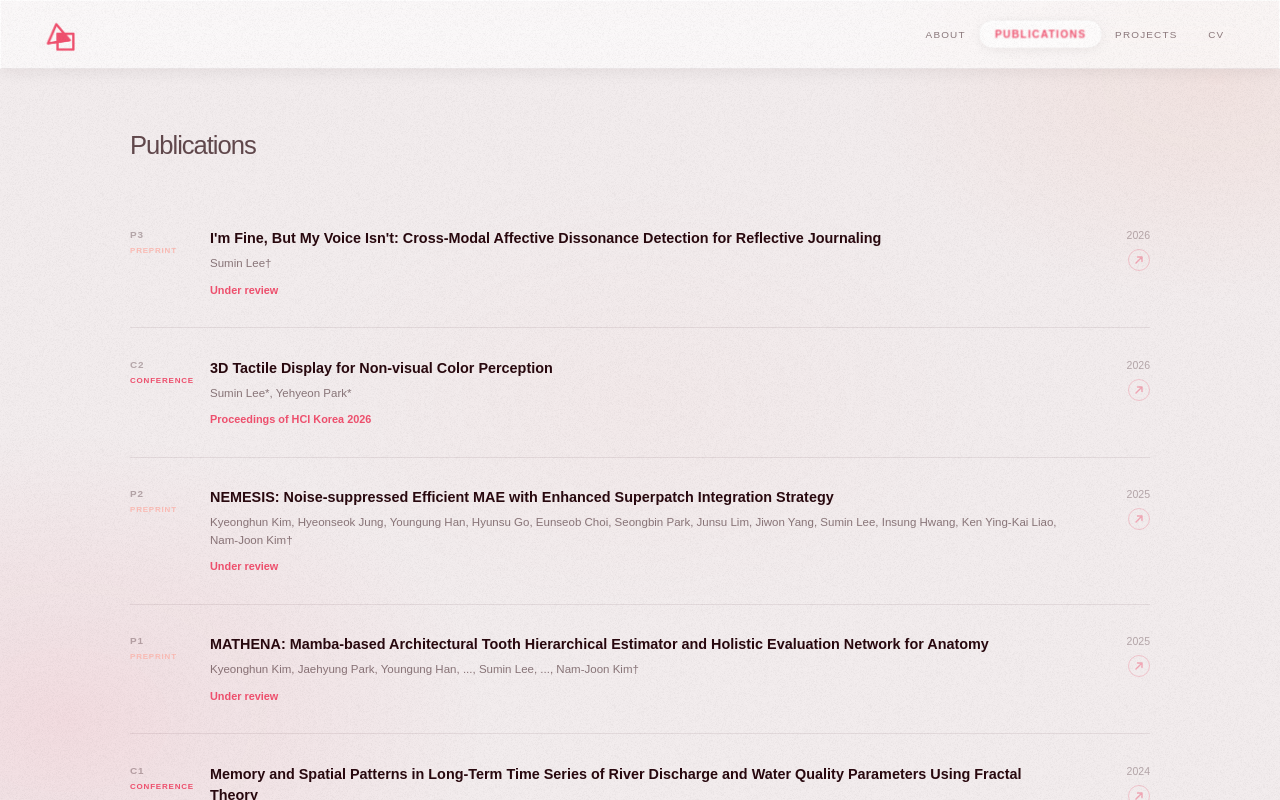
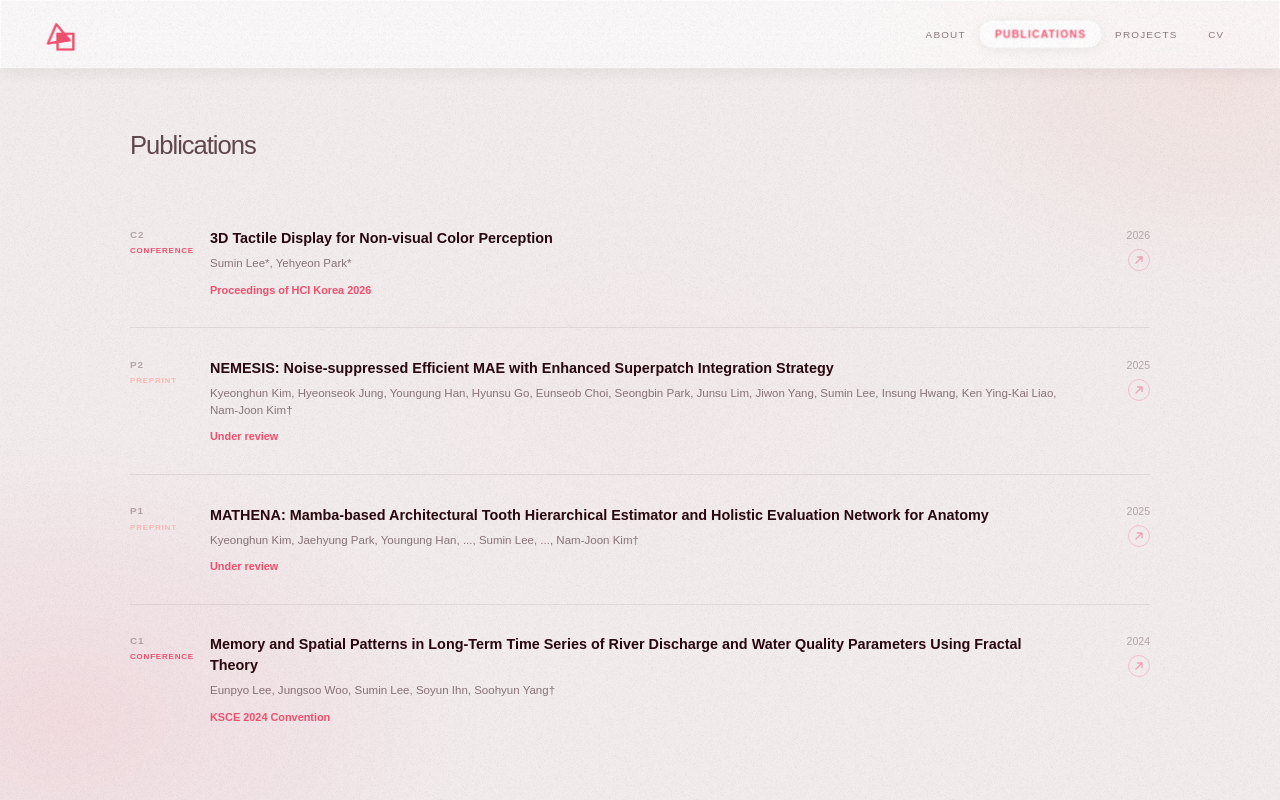
Before and after one commit to cirtuare/suminxlee, a React (Vite) app: page /publications in a window 1280 px wide. Built offline with nearby package versions, Linux system fonts and the light colour scheme; a web font is replaced by a local one.

Commit message:
remove CADD project and publication from site

```diff
--- a/src/data/projects.ts
+++ b/src/data/projects.ts
@@ -13,47 +13,6 @@ export const TAG_COL: Record<TagName, string> = {
 };
 
 export const PROJECTS: Project[] = [
-
-  {
-    title: 'CADD',
-    subtitle: 'Cross-Modal Affective Dissonance Detection for Reflective Journaling',
-    period: '2026',
-    role: 'First & Sole Author',
-    venue: 'Under review',
-    tags: ['HCI', 'ML'],
-    pinned: true,
-    cg: 'cg8',
-    thumbnail: '/projects/CADD/fig_dacm.png',
-    links: [
-      { label: 'arXiv', href: 'https://arxiv.org/abs/2604.27517' },
-      { label: 'GitHub', href: 'https://github.com/cirresearch/CADD' },
-    ],
-    bullets: [],
-    body: [
-      { type: 'text', content: 'Digital journaling is designed to be honest, yet users subconsciously sanitize their narratives even in private writing — maintaining a positive self-image on the page while stress or anxiety accumulates in their voice. This authenticity gap is well-documented in the psychology of impression management and self-concealment, and current journaling applications provide no mechanism to detect or surface it. CADD (Cross-Modal Affective Dissonance Detection) formalizes this gap as a machine learning problem: rather than treating the divergence between text sentiment and vocal affect as noise, it treats it as a detection target.' },
-      { type: 'image', src: '/projects/CADD/fig_reflectjournal.png', caption: 'ReflectJournal — a proof-of-concept iOS app that operationalizes CADD. Users record a journal entry by voice; the app transcribes it and runs the DACM model to detect affective dissonance between the transcript and the audio.' },
-      { type: 'heading', content: 'Task Definition' },
-      { type: 'text', content: 'Given a text transcript T and a paired audio recording A, the model must assign one of three labels: Masking (positive text, negative acoustics), Coping (negative text, positive acoustics), or Congruent (aligned). The taxonomy is grounded in Gross\'s process model of emotion regulation. A text-only classifier degenerates to always predicting Congruent, confirming that any F1 gain above random must exploit acoustic information.' },
-      { type: 'heading', content: 'Dataset: CADD-Journal' },
-      { type: 'text', content: 'CADD-Journal is a 1,800-sample TTS dataset built on a shared-sentence-pool design — 100 seed sentences rendered across all three acoustic conditions, so text content carries zero discriminative signal by construction. Splits are stratified at the sentence level; 420 samples per class across three TTS voices (Jarnathan, Juniper, Eve), yielding a balanced 1,260/270/270 train/val/test split.' },
-      { type: 'heading', content: 'Architecture: DACM' },
-      { type: 'image', src: '/projects/CADD/fig_dacm.png', caption: 'DACM (Dissonance-Aware Cross-Modal model). Frozen XLM-RoBERTa and WavLM encoders feed Asymmetric Cross-Modal Attention (pink), where each modality\'s pooled vector queries the opposing modality\'s full token sequence — resolving the scalar-softmax gradient degeneracy of standard pooled-to-pooled attention. The Dissonance Interaction Module (orange) computes gated difference, Hadamard product, and cosine similarity, producing the CADD label and an interpretable mismatch score S ∈ [0, 1].' },
-      { type: 'text', content: 'Standard pooled-to-pooled cross-attention is degenerate: the softmax collapses to a scalar, leaving key and value matrices with near-zero gradients. DACM resolves this by using one modality\'s pooled vector as the query against the opposing modality\'s full token sequence. Ablation confirms asymmetric attention is the dominant driver (+0.242 macro-F1 over the pooled-fusion baseline). The Dissonance Interaction Module adds a further +0.033 on top of attention-contextualized features.' },
-      { type: 'heading', content: 'Results' },
-      { type: 'text', content: 'DACM achieves macro-F1 0.711 ± 0.025 on CADD-Journal, versus a text-only baseline of 0.167 and a random ceiling of 0.333. Zero-shot evaluation across three naturalistic corpora (CMU-MOSEI, IEMOCAP, CH-SIMS) reveals a severe domain gap — the model collapses to near-random on real speech — quantifying for the first time how far TTS-synthesized dissonance diverges from naturalistic human expression.' },
-      { type: 'role', bullets: [
-        'First and sole author.',
-        'Formulated the CADD task and three-way label taxonomy grounded in emotion regulation theory.',
-        'Designed the CADD-Journal TTS dataset collection protocol and shared-sentence-pool design.',
-        { text: 'Built the DACM architecture.', sub: [
-          'Asymmetric cross-modal attention: each modality\'s pooled vector queries the opposing modality\'s full token sequence, resolving pooled-to-pooled gradient degeneracy',
-          'Dissonance Interaction Module: gated difference, Hadamard product, and cosine similarity producing the interpretable mismatch score S ∈ [0, 1]',
-        ]},
-        'Ran all experiments and ablation studies.',
-        'Developed ReflectJournal as a proof-of-concept iOS deployment platform.',
-      ]},
-    ],
-  },
 
   {
     title: 'AllClear',
--- a/src/data/publications.ts
+++ b/src/data/publications.ts
@@ -1,14 +1,6 @@
 import type { Publication, PubType } from '../types';
 
 export const PUBS: Publication[] = [
-  {
-    id: 'p3', type: 'Preprint', year: '2026',
-    title: "I'm Fine, But My Voice Isn't: Cross-Modal Affective Dissonance Detection for Reflective Journaling",
-    authors: 'Sumin Lee†',
-    venue: 'Under review',
-    note: 'First author',
-    href: 'https://arxiv.org/abs/2604.27517',
-  },
   {
     id: 'c2', type: 'Conference', year: '2026',
     title: '3D Tactile Display for Non-visual Color Perception',
```
